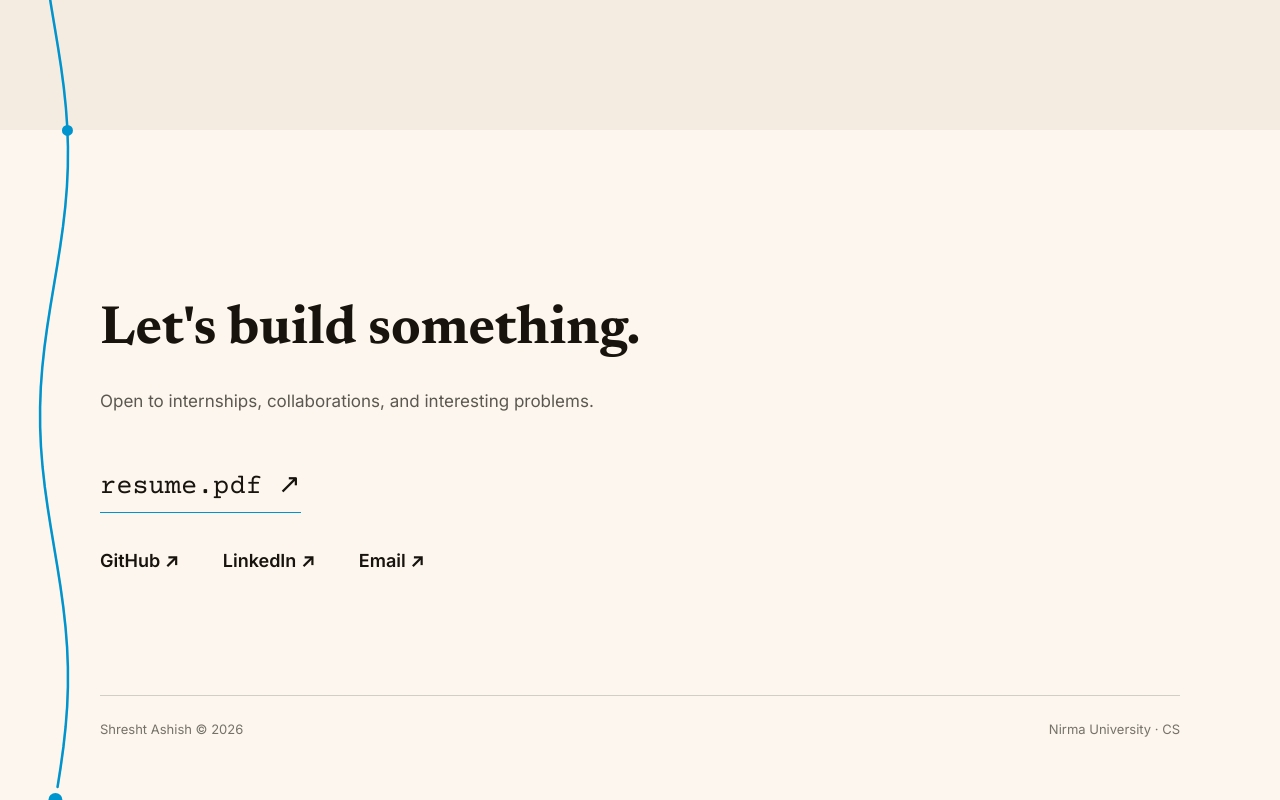
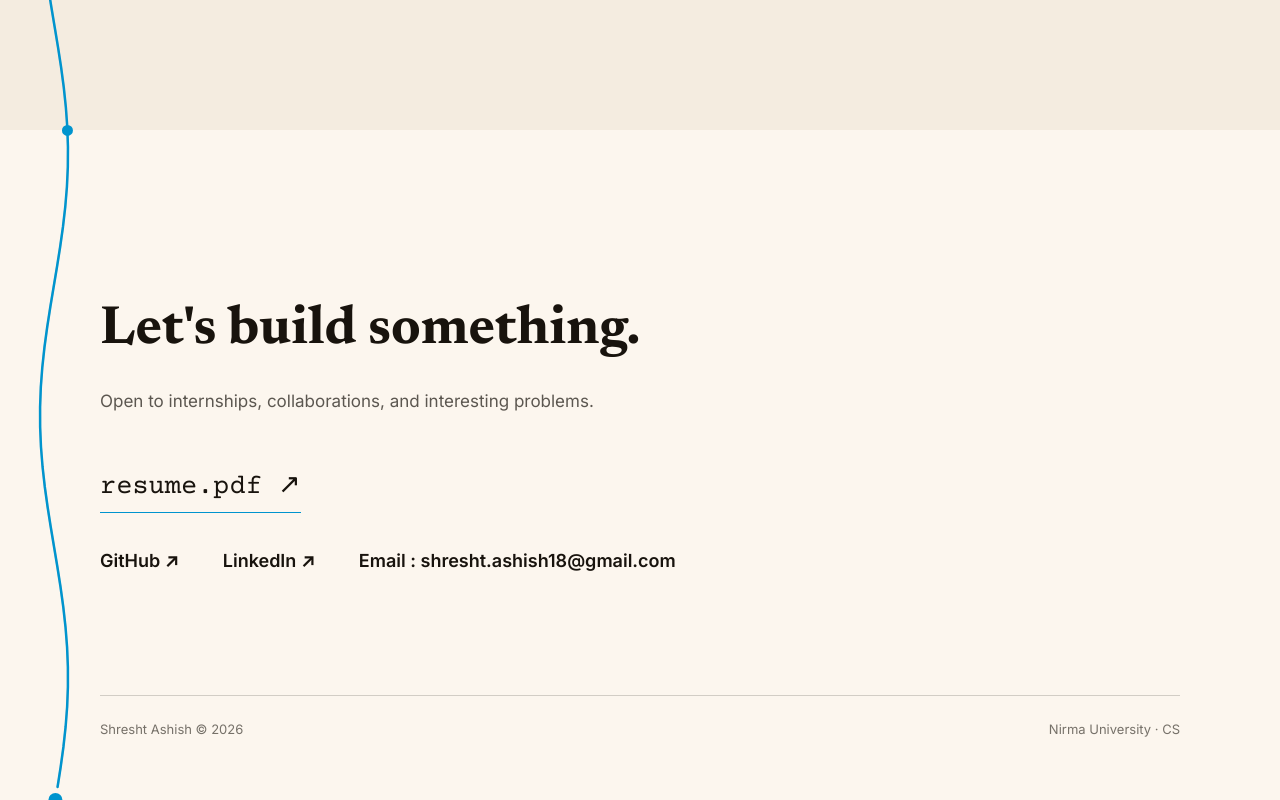
Before and after one commit to Shresht2107/Shresht2107.github.io, a Next.js app: page / in a window 1280 px wide. Shown: the part 6013-6813 px from the top of the page. Built offline with nearby package versions, Linux system fonts and the light colour scheme.

Commit message:
Show email as plain text in contact section

```diff
--- a/components/ContactSection.tsx
+++ b/components/ContactSection.tsx
@@ -81,7 +81,16 @@ export function ContactSection() {
           >
             <ContactLink href={links.github} label={contact.linkLabels.github} />
             <ContactLink href={links.linkedin} label={contact.linkLabels.linkedin} />
-            <ContactLink href={`mailto:${links.email}`} label={contact.linkLabels.email} />
+            <span
+              style={{
+                fontFamily: 'var(--font-sans)',
+                fontWeight: 600,
+                fontSize: 18,
+                color: 'var(--color-ink)',
+              }}
+            >
+              Email : {links.email}
+            </span>
           </div>
         </div>
 
--- a/content/site.ts
+++ b/content/site.ts
@@ -567,7 +567,6 @@ export const contact = {
   linkLabels: {
     github: 'GitHub ↗',
     linkedin: 'LinkedIn ↗',
-    email: 'Email ↗',
   },
   footerLeft: 'Shresht Ashish © 2026',
   footerRight: 'Nirma University · CS',
```
